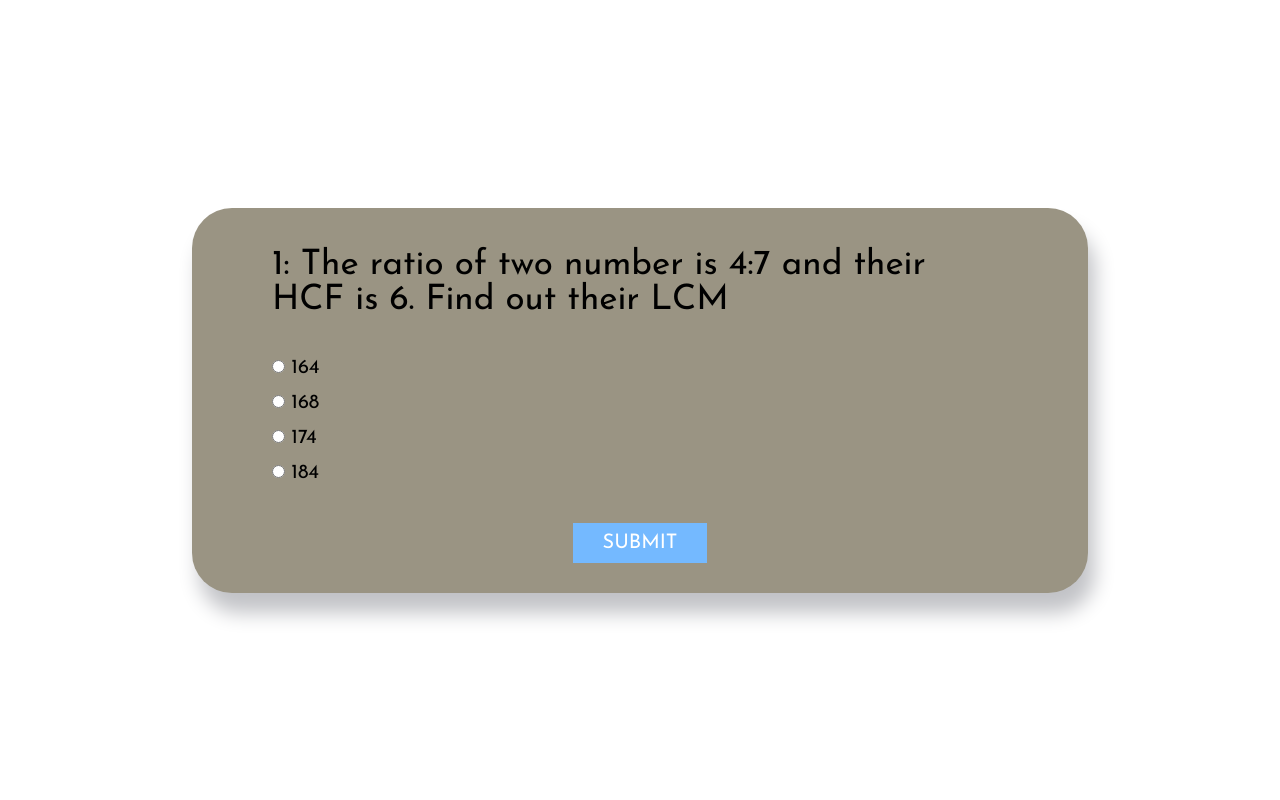
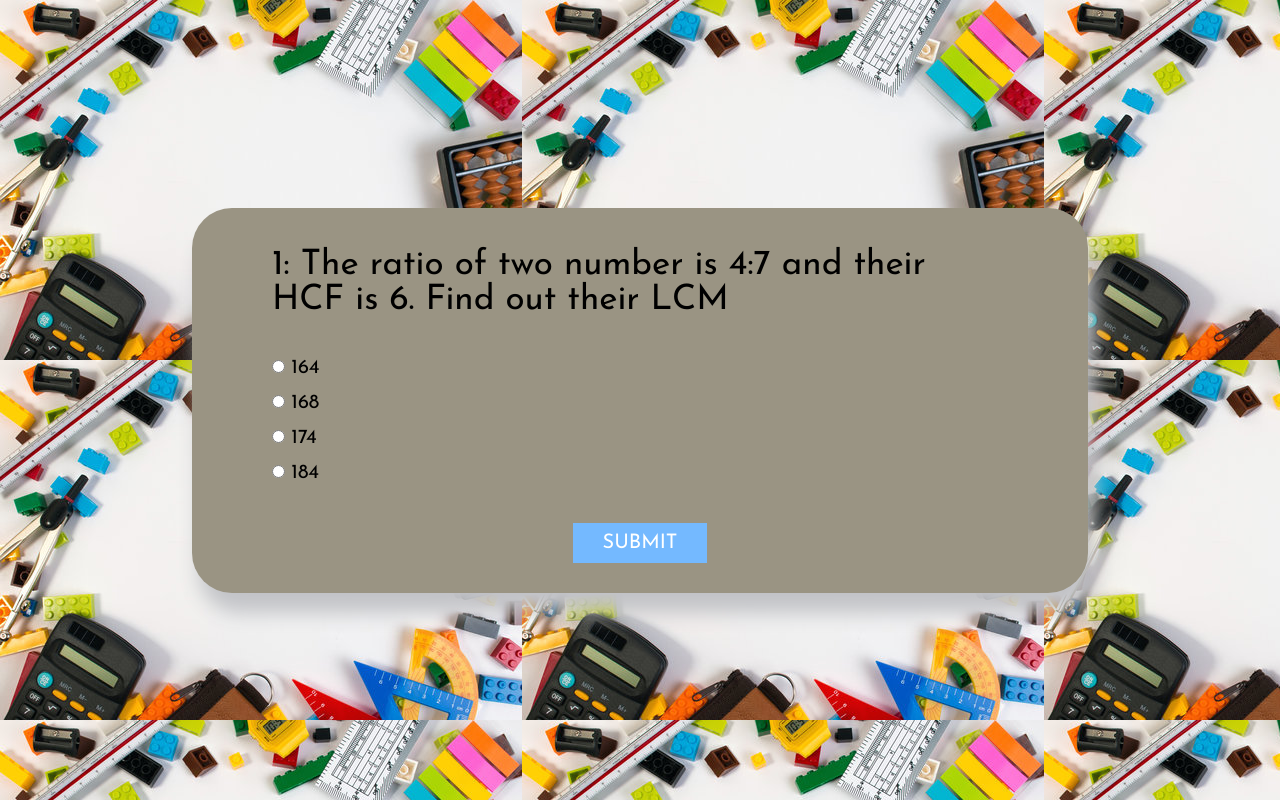
Before and after one commit to ShabeenaTouseef/MCQ, a plain HTML site: page index.html in a window 1280 px wide. Drawn offline with Linux system fonts and the light colour scheme.

Commit message:
URL changes

```diff
--- a/style.css
+++ b/style.css
@@ -12,7 +12,7 @@ html {
 }
 
 .main-div {
-    background-image: url('math.jpeg');
+    background-image: url('img/math.jpeg');
     width: 100vw;
     min-height: 100vh;
     display: grid;
```
